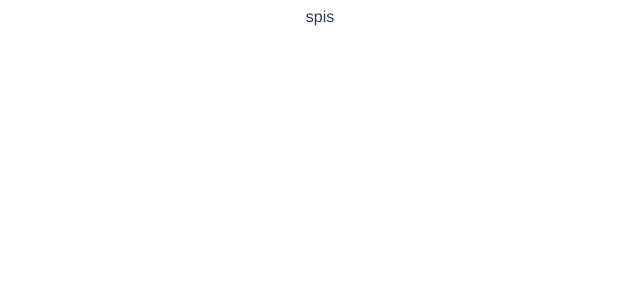
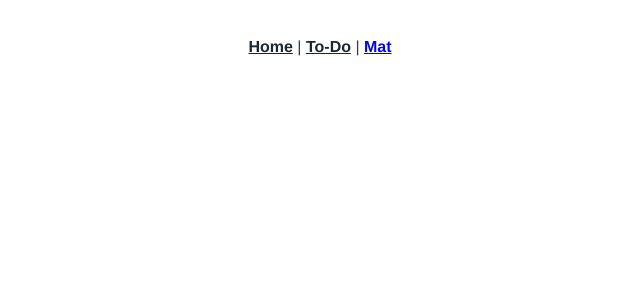
Before and after one commit to Erwan228/helping-list, a Vue app: page /mat in a window 1280 px wide. Shown: the top 300 px of the page, without its empty margins (320-960 px from the left). Built offline with nearby package versions, Linux system fonts and the light colour scheme.

Commit message:
nav på alle sider

```diff
--- a/src/App.vue
+++ b/src/App.vue
@@ -15,18 +15,19 @@
   color: #2c3e50;
 }
 
-/* nav {
+nav {
   padding: 30px;
 }
 
 nav a {
   font-weight: bold;
-  color: #2c3e50;
+  color: #1c2732;
 }
 
 nav a.router-link-exact-active {
-  color: #42b983;
-} */
+  color: blue;
+}
+
 * {
   user-select: none;
 }
--- a/src/views/ListView.vue
+++ b/src/views/ListView.vue
@@ -15,16 +15,5 @@ export default {
 </script>
 
 <style scoped>
-    nav {
-  padding: 30px;
-}
 
-nav a {
-  font-weight: bold;
-  color: #1c2732;
-}
-
-nav a.router-link-exact-active {
-  color: blue;
-}
 </style>
--- a/src/views/MatView.vue
+++ b/src/views/MatView.vue
@@ -1,3 +1,7 @@
 <template>
-    spis
+    <nav>
+    <router-link to="/">Home</router-link> |
+    <router-link to="/list">To-Do</router-link> |
+    <router-link to="/mat">Mat</router-link>
+  </nav>
 </template>
```
